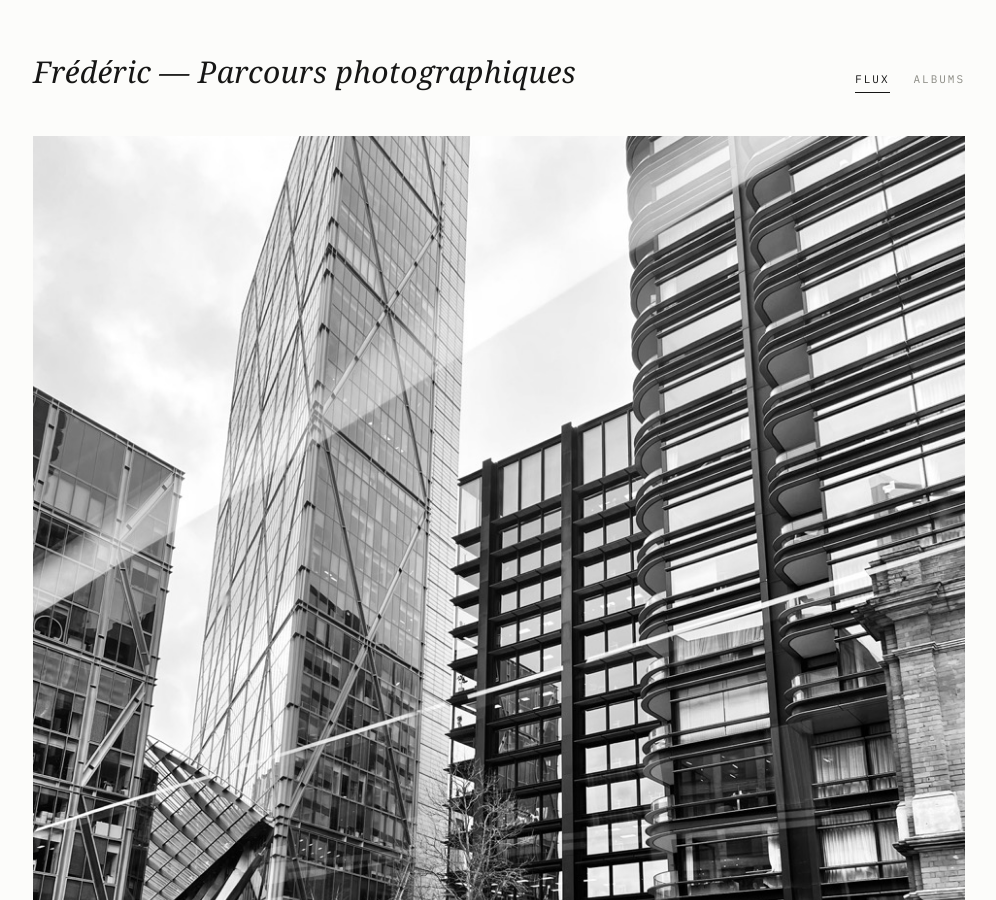
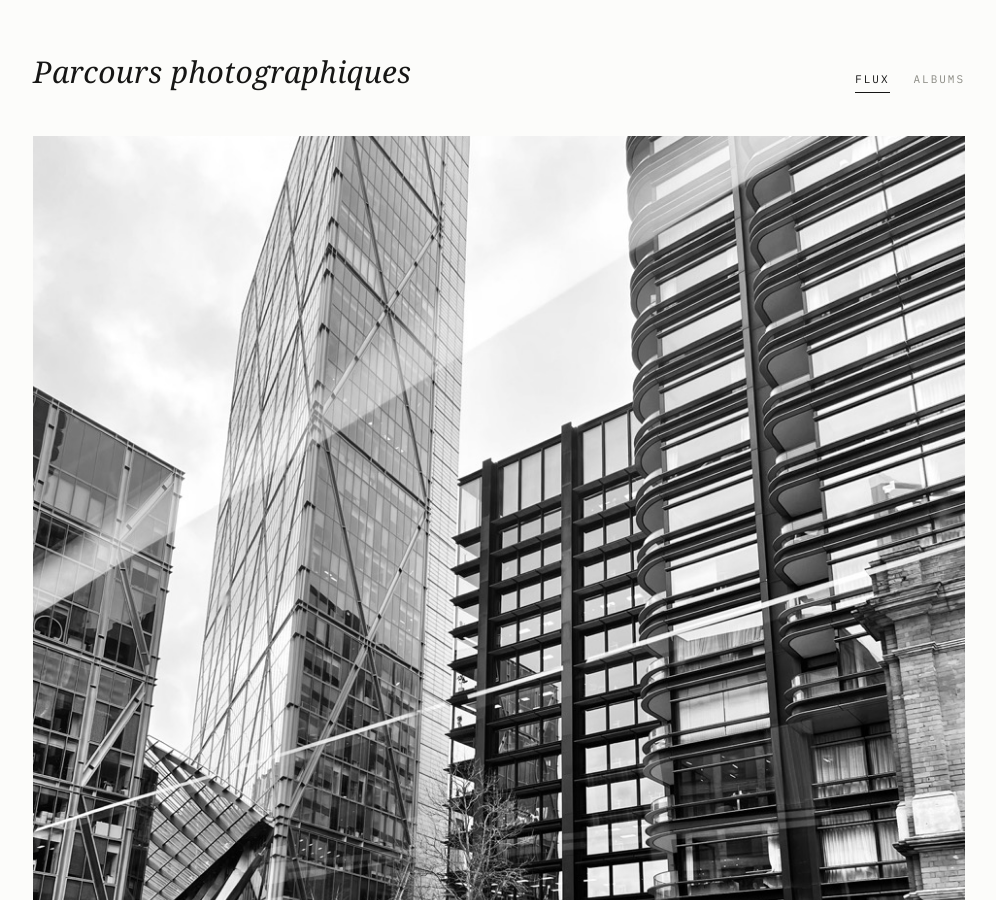
Before and after one commit to record9/record9.github.io, a Jekyll site: the page built from index.html, in a window 1280 px wide and 900 px high. Shown: the whole window, without its empty margins (141-1137 px from the left). Built offline with Jekyll 4.4.1, drawn with Linux system fonts in a browser that asks for light colours; some web fonts are replaced; some of the changed text lies outside the part shown.

Commit message:
Update site title in configuration file

```diff
--- a/_config.yml
+++ b/_config.yml
@@ -1,5 +1,5 @@
 # Nom du site — modifiez librement cette ligne
-title: Frédéric — Parcours photographiques
+title: Parcours photographiques
 description: Galerie photo argentique et numérique
 
 # Ne pas toucher en dessous de cette ligne
```
